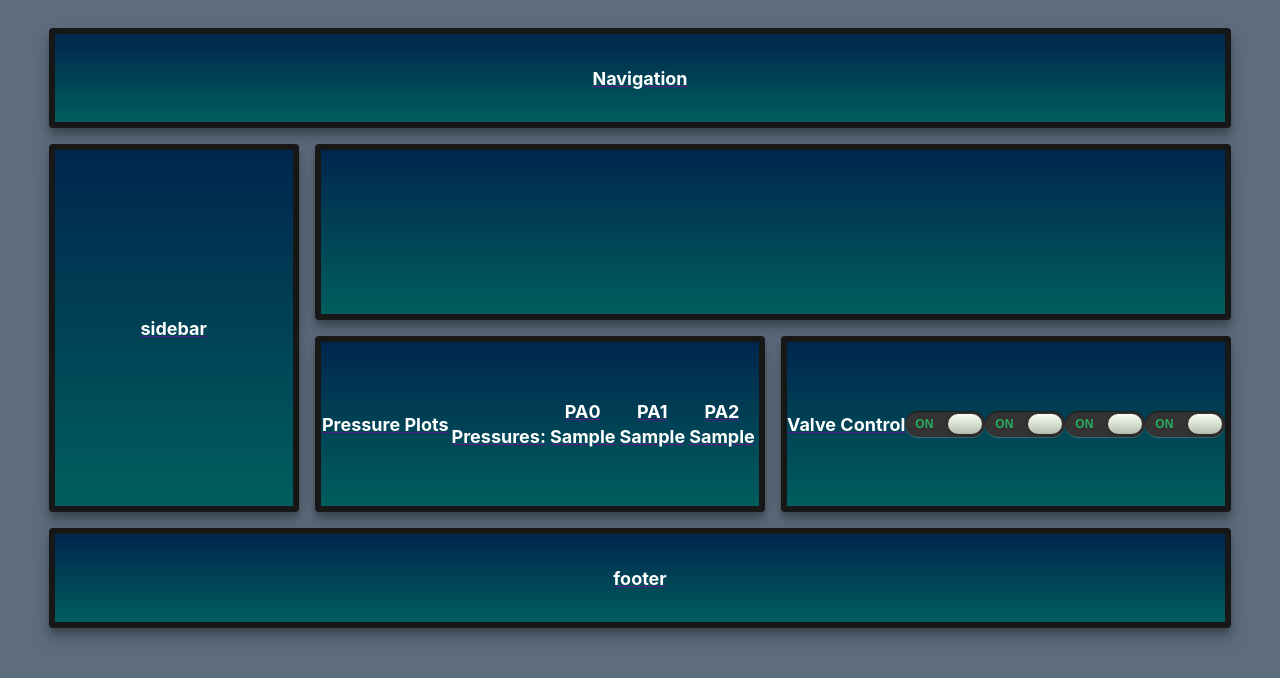
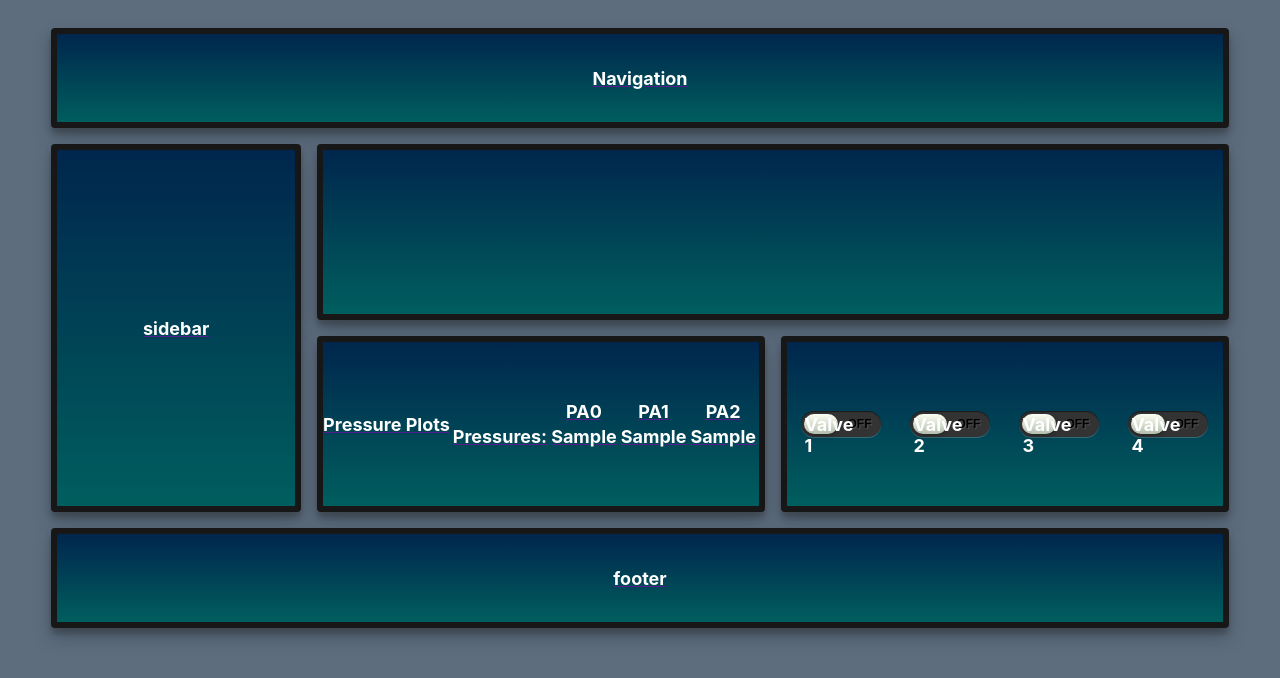
Before and after one commit to Aeromavericks/Triton-Flask, a Python web app: template templates/index.html in a window 1280 px wide. Shown: the top 678 px of the page. Run offline with Jinja, Linux system fonts and the light colour scheme; the template is opened without the code that fills it: most values are stand-ins (such as "Sample title", 1, 10 or a date in 2020).

Commit message:
Cleaned up layout

```diff
--- a/templates/index.html
+++ b/templates/index.html
@@ -22,24 +22,31 @@
         </div>
 
         <div class="item content-3">
-            Valve Control<br>
 
             <div class="toggle">
-                <input type="checkbox" value="None" id="toggle" name="check" checked />
-                <label for="toggle"></label>
+                <input type="checkbox" value="None" id="toggle" name="check" />
+                <label for="toggle">Valve 1</label>
             </div>
+
+
             <div class="toggle">
-                <input type="checkbox" value="None" id="toggle" name="check" checked />
-                <label for="toggle"></label>
+                <input type="checkbox" value="None" id="toggle" name="check" />
+                <label for="toggle">Valve 2</label>
             </div>
+
+
             <div class="toggle">
-                <input type="checkbox" value="None" id="toggle" name="check" checked />
-                <label for="toggle"></label>
+                <input type="checkbox" value="None" id="toggle" name="check" />
+                <label for="toggle">Valve 3</label>
             </div>
+
             <div class="toggle">
-                <input type="checkbox" value="None" id="toggle" name="check" checked />
-                <label for="toggle"></label>
+                <input type="checkbox" value="None" id="toggle" name="check" />
+                <label for="toggle">Valve 4</label>
             </div>
+
+
+
         </div>
         <div class="item footer">footer</div>
     </div>
```
